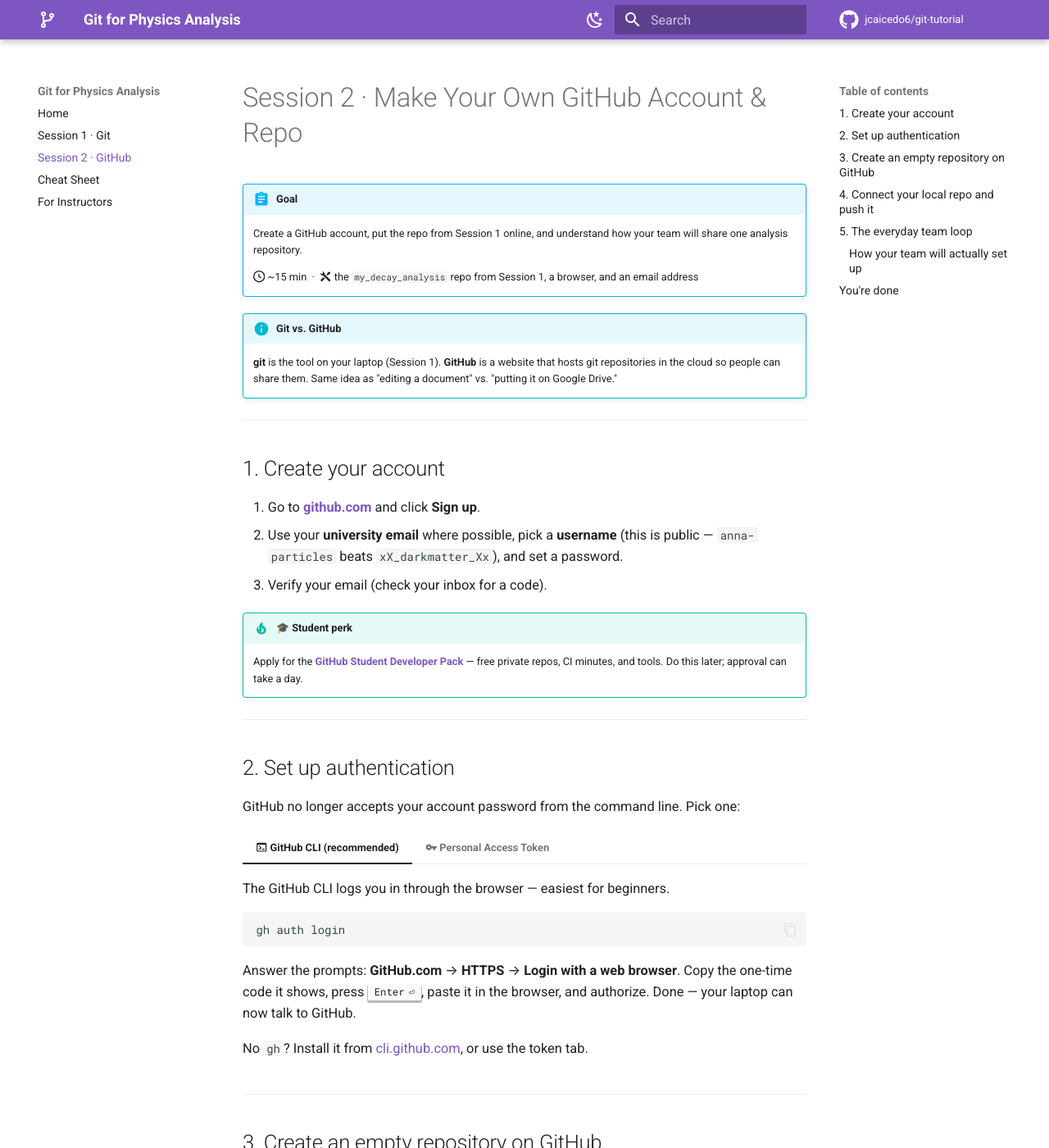
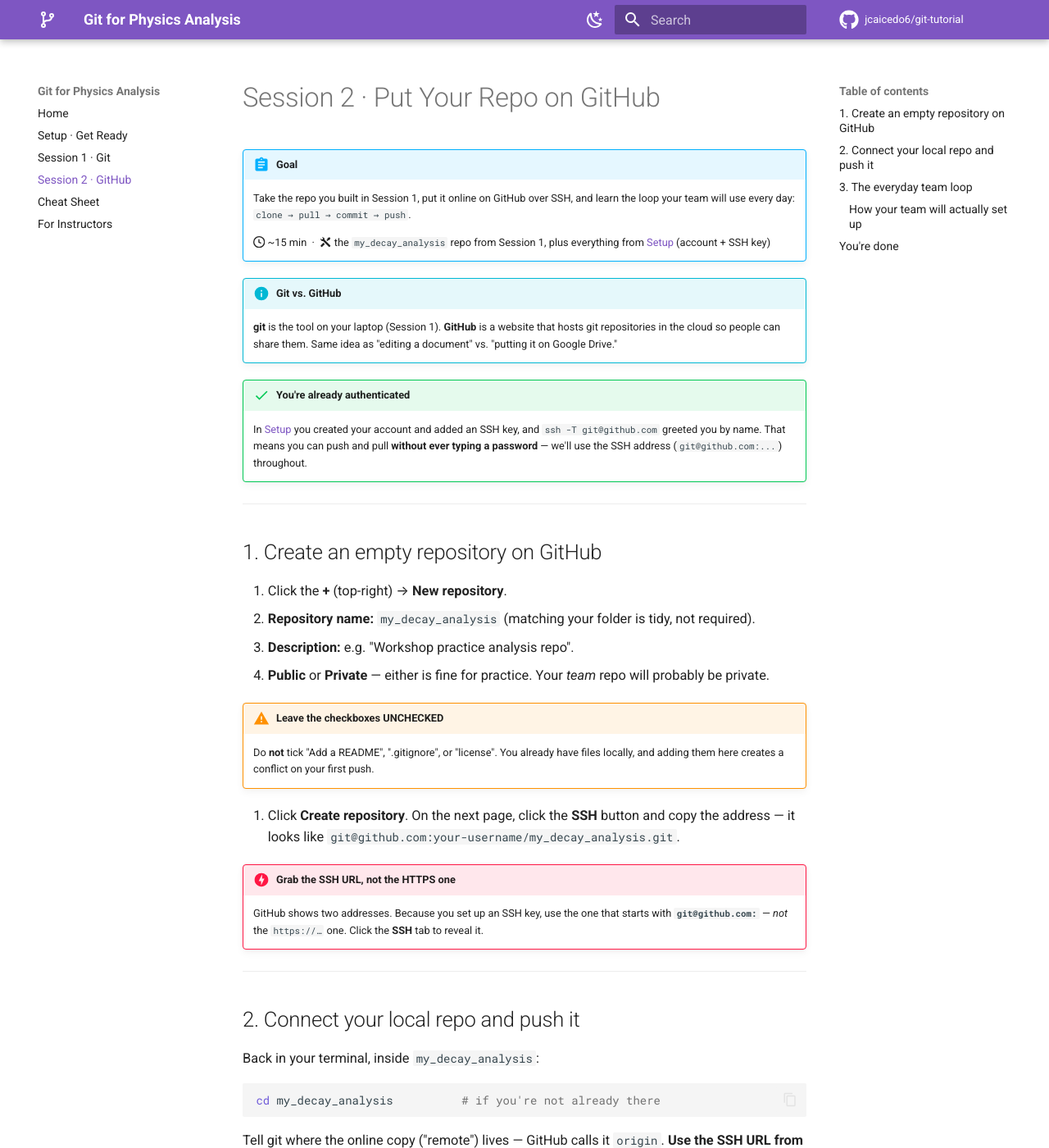
Before and after one commit to jcaicedo6/git-tutorial, an MkDocs documentation site: the page built from docs/session2-github.md, in a window 1280 px wide and 1400 px high. Shown: the whole window at 82% size. Built offline with MkDocs 1.6.1 and Material for MkDocs 9.7.7, drawn with Linux system fonts in a browser that asks for light colours; emoji names are drawn with the system emoji font; comment, search, counter and statistics services are not loaded; some of the changed text lies outside the part shown.

Commit message:
Add Setup page (git install + account + SSH); reorder tutorial

````diff
--- a/docs/instructor-notes.md
+++ b/docs/instructor-notes.md
@@ -1,49 +1,63 @@
 # Instructor / Facilitator Notes
 
-Everything you need to run the two sessions smoothly. Students never need this file.
+Everything you need to run the sessions smoothly. Students never need this file.
+
+The flow is **Setup → Session 1 (git) → Session 2 (GitHub)**. Get *everyone* through
+Setup before starting Session 1 — a half-configured room stalls the whole group.
 
 ## Learning objectives
 
 By the end students can, on their own laptops:
-1. Explain *why* version control matters for a shared analysis.
-2. Run the core loop: `init → add → commit`, and inspect with `status / log / diff`.
-3. Undo uncommitted mistakes and keep large data out with `.gitignore`.
-4. Create a GitHub account, authenticate, and push a local repo.
-5. Describe the team loop: `clone → pull → commit → push`.
+1. Install git and connect their laptop to GitHub with an SSH key.
+2. Explain *why* version control matters for a shared analysis.
+3. Run the core loop: `init → add → commit`, and inspect with `status / log / diff`.
+4. Undo uncommitted mistakes and keep large data out with `.gitignore`.
+5. Push a local repo to GitHub over SSH.
+6. Describe the team loop: `clone → pull → commit → push`.
 
 ## Timing
 
-### Session 1 (30 min)
+### Setup — Get Ready (~15–20 min, do first)
+| Min | Section |
+|-----|---------|
+| 0–5 | §1 Check/install git — **poll the room: who has git? who has an account?** |
+| 5–8 | §2 GitHub account — those who have one sign in and wait; help the new ones |
+| 8–10 | §3 `git config` identity |
+| 10–18 | §4 SSH key — the slowest, fiddliest part; circulate and check each `ssh -T` |
+
+> **This is the session that runs long.** SSH on Windows and macOS Keychain trip people
+> up. Have 1–2 floating helpers. Don't start Session 1 until every `ssh -T git@github.com`
+> greets its owner by name.
+
+### Session 1 — Git (~30 min)
 | Min | Section |
 |-----|---------|
 | 0–2 | §0 Why git (talk over the mental-model diagram) |
-| 2–4 | §1 `git config` identity |
-| 4–7 | §2 `git init` |
-| 7–12 | §3 First commit — **the key moment; make sure everyone gets Checkpoint 1** |
+| 2–3 | §1 Confirm setup (`git config --global --list`) |
+| 3–6 | §2 `git init` |
+| 6–12 | §3 First commit — **the key moment; make sure everyone gets Checkpoint 1** |
 | 12–17 | §4 Change + diff + second commit (Checkpoint 2) |
 | 17–21 | §5 Undo with `restore` |
 | 21–25 | §6 `.gitignore` (Checkpoint 3) — stress the "no big ROOT files" point |
 | 25–30 | §7 Branches **only if the room is keeping up**; otherwise skip & use as buffer |
 
-### Session 2 (15 min)
+### Session 2 — GitHub (~15 min)
 | Min | Section |
 |-----|---------|
-| 0–4 | §1 Account creation (slowest step — email verification) |
-| 4–7 | §2 Auth (`gh auth login`) |
-| 7–10 | §3 Create empty repo (watch the "don't add README" trap) |
-| 10–13 | §4 `remote add` + `push` — the payoff moment |
-| 13–15 | §5 Team loop (discuss, don't type) |
+| 0–4 | §1 Create empty repo (watch the "don't add README" trap; grab the **SSH** URL) |
+| 4–9 | §2 `remote add` + `push` over SSH — the payoff moment |
+| 9–13 | §3 Team loop (discuss, don't type) |
+| 13–15 | Buffer / questions |
 
 ## Pre-session setup check (do this before students arrive)
 
-Have students run these and fix reds before you start:
+The Setup page walks students through all of this, but as facilitator confirm:
 ```bash
 git --version      # need >= 2.23 for `git switch`/`restore`
-gh --version       # optional but recommended for Session 2
 ```
 Install links:
-- git: https://git-scm.com/downloads (macOS: `xcode-select --install` also works)
-- GitHub CLI: https://cli.github.com
+- git: https://git-scm.com/downloads (Windows installer bundles **Git Bash** — tell
+  Windows users to run everything there; macOS: `xcode-select --install` also works)
 
 If `git switch`/`restore` are missing (very old git), fall back to:
 - `git checkout -b <branch>` instead of `git switch -c`
@@ -59,10 +73,14 @@ git config --global init.defaultBranch main
 
 | Symptom | Cause | Fix |
 |---------|-------|-----|
-| `Author identity unknown` on commit | Skipped §1 | Set `user.name`/`user.email` |
+| `Author identity unknown` on commit | Skipped Setup step 3 | Set `user.name`/`user.email` |
+| `Permission denied (publickey)` on push/clone | SSH key not in agent or not on GitHub | Redo Setup step 4; verify with `ssh -T git@github.com` |
+| `ssh -T` says permission denied | Key never added to GitHub, or added the **private** key | Add the `.pub` key at github.com → Settings → SSH keys |
+| Push asks for username/password | Used the **HTTPS** URL, not SSH | `git remote set-url origin git@github.com:user/repo.git` |
+| macOS forgets key each session | No `~/.ssh/config` Keychain entry | Add the `UseKeychain yes` block from Setup step 4b |
+| `ssh-add` says "agent not running" | ssh-agent not started | `eval "$(ssh-agent -s)"` first |
 | Nothing happens on `git add` | That's normal — it's silent | Run `git status` to confirm |
 | `push` rejected, "fetch first" | Checked "Add README" on GitHub | `git pull --rebase origin main` then push, or recreate empty repo |
-| `Authentication failed` on push | Used password instead of token | `gh auth login`, or paste PAT as password |
 | Committed a huge `.root` file | No `.gitignore` yet | Teach `.gitignore` early; for removal use `git rm --cached file` |
 | `src refspec main does not match` | No commits yet | Make a commit before pushing |
 | Student on `master` not `main` | Old git default | `git branch -m master main` |
@@ -70,7 +88,7 @@ git config --global init.defaultBranch main
 ## Teaching tips
 
 - **Type it live and slow.** Project your terminal; students mirror you.
-- **Celebrate the first commit** (Session 1 §3) and the first push (Session 2 §4) — these
+- **Celebrate the first commit** (Session 1 §3) and the first push (Session 2 §2) — these
   are the dopamine moments that make git "click".
 - Keep repeating **`git status` is your friend** — it defuses most confusion.
 - Tie every concept to the workshop: "the cut that defines your signal region is exactly
--- a/docs/session1-git.md
+++ b/docs/session1-git.md
@@ -33,17 +33,11 @@ time machine (local); next session, collaboration (GitHub).
 
 ---
 
-## 1. Tell git who you are
+## 1. Confirm you're set up
 
-Git stamps every snapshot with your name and email. Set them once (use the **same email**
-you'll use for GitHub next session):
-
-```bash
-git config --global user.name  "Your Name"
-git config --global user.email "you@example.com"
-```
-
-Check it worked:
+You installed git, made a GitHub account, set your identity, and added an SSH key back in
+[**Setup**](setup.md). Let's make sure git knows who you are — every snapshot is stamped
+with this:
 
 ```bash
 git config --global --list
@@ -54,8 +48,9 @@ user.name=Your Name
 user.email=you@example.com
 ```
 
-!!! tip
-    `--global` means "for all my projects on this laptop." You only do this once, ever.
+!!! tip "Blank output?"
+    You skipped the [Setup](setup.md) page. Jump back and do step 3 (identity) and step 4
+    (SSH key) — the rest of the workshop assumes both are done.
 
 ---
 
--- a/docs/session2-github.md
+++ b/docs/session2-github.md
@@ -1,64 +1,25 @@
-# Session 2 · Make Your Own GitHub Account & Repo
+# Session 2 · Put Your Repo on GitHub
 
 !!! abstract "Goal"
-    Create a GitHub account, put the repo from Session 1 online, and understand how your
-    team will share one analysis repository.
+    Take the repo you built in Session 1, put it online on GitHub over SSH, and learn the
+    loop your team will use every day: `clone → pull → commit → push`.
 
-    :octicons-clock-16: ~15 min &nbsp;·&nbsp; :material-tools: the `my_decay_analysis`
-    repo from Session 1, a browser, and an email address
+    :octicons-clock-16: ~15 min &nbsp;·&nbsp; :material-tools: the `my_decay_analysis` repo
+    from Session 1, plus everything from [Setup](setup.md) (account + SSH key)
 
 !!! info "Git vs. GitHub"
     **git** is the tool on your laptop (Session 1). **GitHub** is a website that hosts git
     repositories in the cloud so people can share them. Same idea as "editing a document"
     vs. "putting it on Google Drive."
 
----
-
-## 1. Create your account
-
-1. Go to **[github.com](https://github.com)** and click **Sign up**.
-2. Use your **university email** where possible, pick a **username** (this is public —
-   `anna-particles` beats `xX_darkmatter_Xx`), and set a password.
-3. Verify your email (check your inbox for a code).
-
-!!! tip "🎓 Student perk"
-    Apply for the **[GitHub Student Developer Pack](https://education.github.com/pack)** —
-    free private repos, CI minutes, and tools. Do this later; approval can take a day.
+!!! success "You're already authenticated"
+    In [Setup](setup.md) you created your account and added an SSH key, and `ssh -T
+    git@github.com` greeted you by name. That means you can push and pull **without ever
+    typing a password** — we'll use the SSH address (`git@github.com:...`) throughout.
 
 ---
 
-## 2. Set up authentication
-
-GitHub no longer accepts your account password from the command line. Pick one:
-
-=== ":material-console: GitHub CLI (recommended)"
-
-    The GitHub CLI logs you in through the browser — easiest for beginners.
-
-    ```bash
-    gh auth login
-    ```
-
-    Answer the prompts: **GitHub.com** → **HTTPS** → **Login with a web browser**. Copy
-    the one-time code it shows, press ++enter++, paste it in the browser, and authorize.
-    Done — your laptop can now talk to GitHub.
-
-    No `gh`? Install it from [cli.github.com](https://cli.github.com), or use the token tab.
-
-=== ":material-key: Personal Access Token"
-
-    If you can't install `gh`:
-
-    1. Go to **github.com → Settings → Developer settings → Personal access tokens →
-       Tokens (classic) → Generate new token**.
-    2. Tick the **`repo`** scope and generate.
-    3. **Copy the token** and save it somewhere safe — you can't see it again.
-
-    When git asks for a **password** during `push`, paste the **token** instead.
-
----
-
-## 3. Create an empty repository on GitHub
+## 1. Create an empty repository on GitHub
 
 1. Click the **+** (top-right) → **New repository**.
 2. **Repository name:** `my_decay_analysis` (matching your folder is tidy, not required).
@@ -70,12 +31,16 @@ GitHub no longer accepts your account password from the command line. Pick one:
     Do **not** tick "Add a README", ".gitignore", or "license". You already have files
     locally, and adding them here creates a conflict on your first push.
 
-5. Click **Create repository**. GitHub shows a URL like
-   `https://github.com/your-username/my_decay_analysis.git` — keep it handy.
+5. Click **Create repository**. On the next page, click the **SSH** button and copy the
+   address — it looks like `git@github.com:your-username/my_decay_analysis.git`.
+
+!!! danger "Grab the SSH URL, not the HTTPS one"
+    GitHub shows two addresses. Because you set up an SSH key, use the one that starts with
+    **`git@github.com:`** — *not* the `https://…` one. Click the **SSH** tab to reveal it.
 
 ---
 
-## 4. Connect your local repo and push it
+## 2. Connect your local repo and push it
 
 Back in your terminal, inside `my_decay_analysis`:
 
@@ -83,11 +48,11 @@ Back in your terminal, inside `my_decay_analysis`:
 cd my_decay_analysis          # if you're not already there
 ```
 
-Tell git where the online copy ("remote") lives — GitHub calls it `origin`. **Use the URL
-from your own page:**
+Tell git where the online copy ("remote") lives — GitHub calls it `origin`. **Use the SSH
+URL from your own page:**
 
 ```bash
-git remote add origin https://github.com/your-username/my_decay_analysis.git
+git remote add origin git@github.com:your-username/my_decay_analysis.git
 ```
 
 Now **push** your commits up to GitHub:
@@ -96,20 +61,30 @@ Now **push** your commits up to GitHub:
 git push -u origin main
 ```
 
-!!! note
-    If it asks for a username/password and you chose the token option, paste your **token**
-    as the password.
-
-Refresh your GitHub repo page — **your files are there!** README, `fit.py`, `.gitignore`,
-and the full commit history you built in Session 1. :tada:
+Because your SSH key is set up, this just works — no password prompt. Refresh your GitHub
+repo page and **your files are there!** README, `fit.py`, `.gitignore`, and the full commit
+history you built in Session 1. :tada:
 
 !!! tip
     `-u origin main` links your local `main` to GitHub's `main`. After this first push, you
     just type `git push`.
 
+??? failure "Got `git@github.com: Permission denied (publickey)`?"
+    Your SSH key isn't being found. Re-run the test from [Setup step 4e](setup.md#4e-test-the-connection):
+    ```bash
+    ssh -T git@github.com
+    ```
+    If that fails too, your key wasn't added to the agent or to GitHub — redo
+    [Setup step 4](setup.md#4-connect-your-laptop-to-github-with-an-ssh-key). If it succeeds
+    but `push` still fails, check you used the **SSH** URL (`git@github.com:`), not HTTPS:
+    ```bash
+    git remote -v          # should show git@github.com:...
+    git remote set-url origin git@github.com:your-username/my_decay_analysis.git
+    ```
+
 ---
 
-## 5. The everyday team loop
+## 3. The everyday team loop
 
 Once a repo is on GitHub, this is the rhythm you'll repeat all workshop:
 
@@ -136,10 +111,10 @@ git push                 # (2)! share your work
 ### How your team will actually set up
 
 One person creates the team repo on GitHub and adds the others as collaborators
-(**repo → Settings → Collaborators → Add people**). Everyone else runs:
+(**repo → Settings → Collaborators → Add people**). Everyone else clones it **over SSH**:
 
 ```bash
-git clone https://github.com/team-name/decay-analysis.git
+git clone git@github.com:team-name/decay-analysis.git
 cd decay-analysis
 ```
 
@@ -152,16 +127,15 @@ team's project. From then on it's just the pull → edit → commit → push loo
 
 <div class="checklist" markdown>
 
-- [x] A GitHub account
-- [x] Working authentication (`gh auth login` or a token)
-- [x] Your Session 1 repo live on GitHub
-- [x] The team workflow: **clone → pull → commit → push**
+- [x] Your Session 1 repo is live on GitHub
+- [x] You push and pull over SSH with no password
+- [x] You know the team workflow: **clone → pull → commit → push**
 
 </div>
 
 When your team forms, pick one person to create the shared repo, add everyone as
-collaborators, and you're ready to build your decay analysis together — MC configs, cuts,
-fits, branching ratio, and poster figures, all versioned and shared.
+collaborators, and you're ready to build your analysis together — MC configs, cuts, fits,
+branching ratio, and poster figures, all versioned and shared.
 
 [Open the cheat sheet](cheatsheet.md){ .md-button .md-button--primary }
 [Back to Session 1](session1-git.md){ .md-button }
--- /dev/null
+++ b/docs/setup.md
@@ -0,0 +1,274 @@
+# Setup · Get Ready
+
+!!! abstract "Goal"
+    Before we touch a single git command, **everyone** gets fully set up:
+
+    1. :material-check-bold: Git installed on your laptop
+    2. :material-github: A GitHub account
+    3. :material-card-account-details: Git configured with your identity
+    4. :material-key-chain: An SSH key connecting your laptop to GitHub
+
+    :octicons-clock-16: ~15–20 min &nbsp;·&nbsp; do this once and you're set for the whole
+    workshop.
+
+!!! tip "Which terminal do I use?"
+    - **macOS / Linux:** the built-in **Terminal**.
+    - **Windows:** use **Git Bash** (it comes with Git — see step 1). All the commands on
+      this site assume Git Bash, so Windows and Mac/Linux students type the *same* thing.
+
+---
+
+## 1. Is git installed? :material-source-branch:
+
+Open your terminal and run:
+
+```bash
+git --version
+```
+
+- **You see something like `git version 2.40.0`** → :material-check-circle:{ .accent } great,
+  skip to [step 2](#2-create-a-github-account).
+- **You see `command not found`** → install it using the tab for your system:
+
+=== ":material-microsoft-windows: Windows"
+
+    1. Download **Git for Windows** from
+       [git-scm.com/download/win](https://git-scm.com/download/win).
+    2. Run the installer and accept the defaults (they're sensible).
+    3. This also installs **Git Bash** — open it and use it as your terminal from now on.
+
+    ```bash
+    git --version      # run in Git Bash to confirm
+    ```
+
+=== ":material-apple: macOS"
+
+    The quickest way installs Apple's command-line tools (which include git):
+
+    ```bash
+    xcode-select --install
+    ```
+
+    Prefer [Homebrew](https://brew.sh)? Then:
+
+    ```bash
+    brew install git
+    ```
+
+    Confirm:
+
+    ```bash
+    git --version
+    ```
+
+=== ":material-linux: Linux"
+
+    Use your distribution's package manager:
+
+    ```bash
+    # Debian / Ubuntu
+    sudo apt update && sudo apt install git
+
+    # Fedora
+    sudo dnf install git
+
+    # Arch
+    sudo pacman -S git
+    ```
+
+    Confirm:
+
+    ```bash
+    git --version
+    ```
+
+---
+
+## 2. Create a GitHub account :material-github:
+
+!!! question "Show of hands"
+    **Already have a GitHub account?** Sign in at [github.com](https://github.com) and skip
+    straight to [step 3](#3-tell-git-who-you-are). Only make a new one if you don't have one.
+
+1. Go to **[github.com](https://github.com)** and click **Sign up**.
+2. Use your **university email**, pick a **username** (this is public and professional —
+   `anna-particles` beats `xX_darkmatter_Xx`), and set a password.
+3. Verify your email (check your inbox for a code).
+
+!!! tip "🎓 Student perk"
+    Apply for the **[GitHub Student Developer Pack](https://education.github.com/pack)** —
+    free private repos, CI minutes, and tools. Do it later; approval can take a day.
+
+---
+
+## 3. Tell git who you are :material-card-account-details:
+
+Git stamps every snapshot with your name and email. Set them once — use the **same email
+you just used for GitHub**:
+
+```bash
+git config --global user.name  "Your Name"
+git config --global user.email "you@example.com"
+```
+
+Check it worked:
+
+```bash
+git config --global --list
+```
+
+```title="output"
+user.name=Your Name
+user.email=you@example.com
+```
+
+!!! tip
+    `--global` means "for all my projects on this laptop." You only do this once, ever.
+
+---
+
+## 4. Connect your laptop to GitHub with an SSH key :material-key-chain:
+
+!!! info "What is an SSH key, and why?"
+    An SSH key is a pair of files: a **private key** that stays secret on your laptop, and a
+    **public key** you give to GitHub. Together they let your laptop prove who it is — so you
+    can `push` and `pull` **without typing a password every time**. It's the standard, secure
+    way to talk to GitHub. See GitHub's overview:
+    [About SSH](https://docs.github.com/en/authentication/connecting-to-github-with-ssh/about-ssh).
+
+### 4a. Generate the key
+
+Run this in your terminal (Windows: **Git Bash**), using **your GitHub email**:
+
+```bash
+ssh-keygen -t ed25519 -C "you@example.com"
+```
+
+- When asked *"Enter file in which to save the key"* → just press ++enter++ (accept the
+  default `~/.ssh/id_ed25519`).
+- When asked for a *passphrase* → you may press ++enter++ for none, or set one for extra
+  security (you'd type it once per session).
+
+📖 GitHub docs:
+[Generating a new SSH key](https://docs.github.com/en/authentication/connecting-to-github-with-ssh/generating-a-new-ssh-key-and-adding-it-to-the-ssh-agent).
+
+### 4b. Add the key to the ssh-agent
+
+The **ssh-agent** is a helper that holds your key in memory. Start it and add your key:
+
+=== ":material-microsoft-windows: Windows (Git Bash)"
+
+    ```bash
+    eval "$(ssh-agent -s)"
+    ssh-add ~/.ssh/id_ed25519
+    ```
+
+=== ":material-apple: macOS"
+
+    Start the agent:
+
+    ```bash
+    eval "$(ssh-agent -s)"
+    ```
+
+    Create or edit `~/.ssh/config` so macOS remembers the key in your Keychain:
+
+    ```title="~/.ssh/config"
+    Host github.com
+      AddKeysToAgent yes
+      UseKeychain yes
+      IdentityFile ~/.ssh/id_ed25519
+    ```
+
+    Then add the key:
+
+    ```bash
+    ssh-add --apple-use-keychain ~/.ssh/id_ed25519
+    ```
+
+=== ":material-linux: Linux"
+
+    ```bash
+    eval "$(ssh-agent -s)"
+    ssh-add ~/.ssh/id_ed25519
+    ```
+
+### 4c. Copy your **public** key
+
+You'll paste this into GitHub. Copy it with the command for your system:
+
+=== ":material-microsoft-windows: Windows (Git Bash)"
+
+    ```bash
+    clip < ~/.ssh/id_ed25519.pub
+    ```
+
+    The key is now on your clipboard.
+
+=== ":material-apple: macOS"
+
+    ```bash
+    pbcopy < ~/.ssh/id_ed25519.pub
+    ```
+
+    The key is now on your clipboard.
+
+=== ":material-linux: Linux"
+
+    ```bash
+    cat ~/.ssh/id_ed25519.pub
+    ```
+
+    Then select the whole line and copy it (or use `xclip -sel clip < ~/.ssh/id_ed25519.pub`
+    if `xclip` is installed).
+
+!!! danger "Public vs. private — don't mix them up"
+    Only ever share the file ending in **`.pub`** (the *public* key). **Never** share or paste
+    `id_ed25519` (no extension) — that's your *private* key and must stay secret.
+
+### 4d. Add the key to your GitHub account
+
+1. On GitHub: click your avatar → **Settings** → **SSH and GPG keys**.
+2. Click **New SSH key**.
+3. **Title:** something recognizable, e.g. `My laptop`.
+4. **Key type:** *Authentication Key*.
+5. **Key:** paste (++cmd+v++ / ++ctrl+v++) the public key you copied.
+6. Click **Add SSH key**.
+
+📖 GitHub docs:
+[Adding a new SSH key to your account](https://docs.github.com/en/authentication/connecting-to-github-with-ssh/adding-a-new-ssh-key-to-your-github-account).
+
+### 4e. Test the connection
+
+```bash
+ssh -T git@github.com
+```
+
+The first time, it asks *"Are you sure you want to continue connecting?"* → type **`yes`**.
+You should then see:
+
+```title="success"
+Hi your-username! You've successfully authenticated, but GitHub does not provide shell access.
+```
+
+That "does not provide shell access" part is **normal and expected** — it means it worked. 🎉
+
+📖 GitHub docs:
+[Testing your SSH connection](https://docs.github.com/en/authentication/connecting-to-github-with-ssh/testing-your-ssh-connection).
+
+---
+
+## :white_check_mark: You're ready
+
+<div class="checklist" markdown>
+
+- [x] `git --version` works
+- [x] You can sign in to GitHub
+- [x] `git config --global --list` shows your name and email
+- [x] `ssh -T git@github.com` greets you by username
+
+</div>
+
+Everyone at this point? Then let's actually learn git.
+
+[:octicons-arrow-right-24: Start Session 1 · Git](session1-git.md){ .md-button .md-button--primary }
--- a/mkdocs.yml
+++ b/mkdocs.yml
@@ -69,6 +69,7 @@ markdown_extensions:
 
 nav:
   - Home: index.md
+  - "Setup · Get Ready": setup.md
   - "Session 1 · Git": session1-git.md
   - "Session 2 · GitHub": session2-github.md
   - Cheat Sheet: cheatsheet.md
````
Also changed, not shown: docs/cheatsheet.md (+10 -3 lines), docs/index.md (+16 -16 lines).
